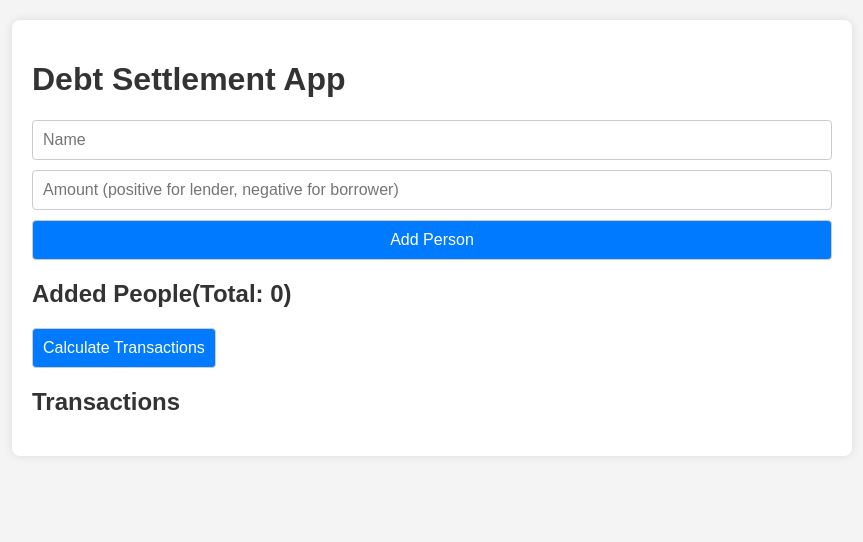
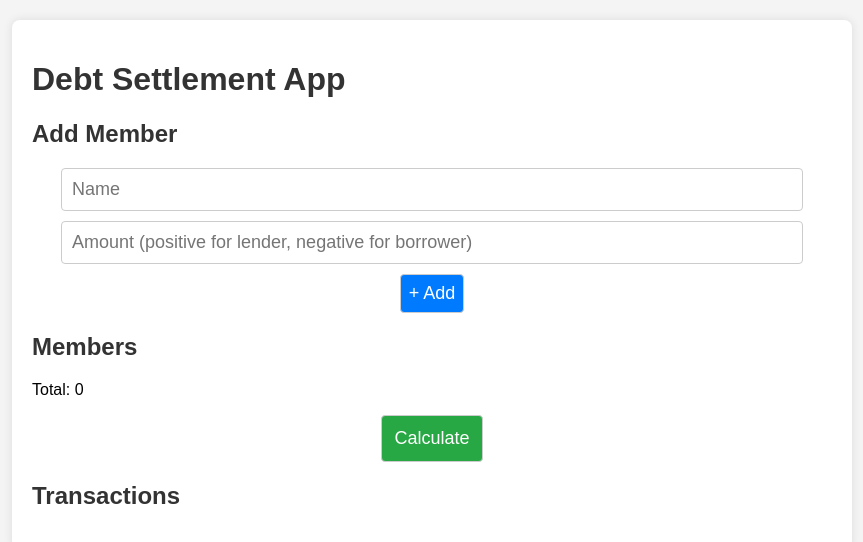
Before and after one commit to marcy326/debt-settlement, a React (Create React App) app: page / in a window 1280 px wide. Shown: the top 542 px of the page, without its empty margins (208-1071 px from the left). Built offline with nearby package versions, Linux system fonts and the light colour scheme.

Commit message:
Update UI

```diff
--- a/src/App.css
+++ b/src/App.css
@@ -22,24 +22,45 @@ form {
   display: flex;
   flex-direction: column;
   gap: 10px;
+  align-items: center;
 }
 
-input, button {
+input {
   padding: 10px;
   border: 1px solid #ccc;
   border-radius: 4px;
-  font-size: 16px;
+  font-size: 18px;
+  width: 90%;
 }
 
 button {
-  background-color: #007bff;
-  color: #fff;
+  padding: 10px;
+  border: 1px solid #ccc;
+  border-radius: 4px;
+  font-size: 18px;
   cursor: pointer;
   transition: background-color 0.3s;
 }
 
 button:hover {
   background-color: #0056b3;
+}
+
+button.submit {
+  background-color: #007bff;
+  color: #fff;
+  padding: 8px;
+  width: auto;
+  margin: 0 auto;
+}
+
+button.calculate {
+  background-color: #28a745;
+  color: #fff;
+  padding: 12px;
+  width: auto;
+  margin: 0 auto;
+  display: block;
 }
 
 ul {
--- a/src/App.js
+++ b/src/App.js
@@ -10,6 +10,10 @@ function App() {
   const [totalAmount, setTotalAmount] = useState(0);
 
   useEffect(() => {
+    document.title = "Debt Settlement App";
+  }, []);
+
+  useEffect(() => {
     const total = people.reduce((sum, person) => sum + person.amount, 0);
     setTotalAmount(total);
   }, [people]);
@@ -18,7 +22,8 @@ function App() {
   const calculateTransactions = () => {
     // 金額の総和が0でない場合は警告を出して計算を実行しない
     if (totalAmount !== 0) {
-      setError('金額の総和が0になっていません');
+      setError('The total amount is not zero.');
+      setTransactions([]);
       return;
     }
     // エラーをクリア
@@ -56,7 +61,7 @@ function App() {
         const borrower = borrowers[equivalentBorrowerIndex];
         const transferAmount = lender.amount;
 
-        results.push(`${borrower.name} pays ${lender.name} ${transferAmount}`);
+        results.push(`${borrower.name} → ${lender.name} ${transferAmount}`);
 
         lender.amount = 0;
         borrower.amount = 0;
@@ -66,7 +71,7 @@ function App() {
         const borrower = borrowers[0];
         const transferAmount = Math.min(lender.amount, -borrower.amount);
 
-        results.push(`${borrower.name} pays ${lender.name} ${transferAmount}`);
+        results.push(`${borrower.name} → ${lender.name} ${transferAmount}`);
 
         lender.amount -= transferAmount;
         borrower.amount += transferAmount;
@@ -85,12 +90,12 @@ function App() {
   return (
     <div className="App">
       <h1>Debt Settlement App</h1>
-
+      <h2>Add Member</h2>
       {/* メンバー入力フォーム */}
       <DebtForm setPeople={setPeople} people={people} />
 
       {/* 追加したメンバーの表示 */}
-      <h2>Added People(Total: {totalAmount})</h2>
+      <h2>Members</h2>
       <ul>
         {people.map((person, index) => (
           <li key={index}>
@@ -99,9 +104,11 @@ function App() {
           </li>
         ))}
       </ul>
+      <p>Total: {totalAmount}</p>
+
       {error && <p style={{ color: 'red' }}>{error}</p>}
       {/* 取引の計算ボタン */}
-      <button onClick={calculateTransactions}>Calculate Transactions</button>
+      <button className="calculate" onClick={calculateTransactions}>Calculate</button>
 
       {/* 計算結果の表示 */}
       <DebtResult transactions={transactions} />
--- a/src/components/DebtForm.js
+++ b/src/components/DebtForm.js
@@ -9,7 +9,7 @@ function DebtForm({ setPeople, people }) {
   const handleSubmit = (e) => {
     e.preventDefault();
     if (people.some(person => person.name === name)) {
-      setError('同じ名前のメンバーが既に存在します。');
+      setError('A member with the same name already exists.');
       return;
     }
     setPeople(prev => [...prev, { name, amount: parseFloat(amount) }]);
@@ -35,7 +35,7 @@ function DebtForm({ setPeople, people }) {
         placeholder="Amount (positive for lender, negative for borrower)"
         required
       />
-      <button type="submit">Add Person</button>
+      <button type="submit" className="submit">+ Add</button>
     </form>
   );
 }
```
